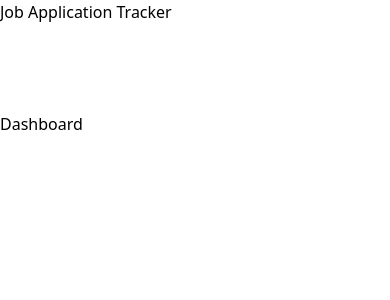
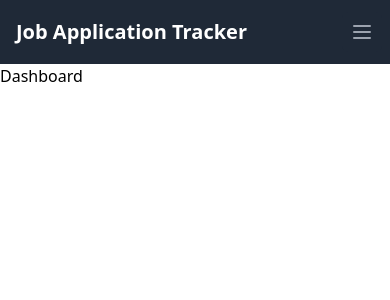
Before and after one commit to hasantohidul/job-application-tracker, a React (Create React App) app: page / in a window 390 px wide. Shown: the top 300 px of the page. Built offline with nearby package versions, Linux system fonts and the light colour scheme.

Commit message:
refactor: replace Bootstrap navbar with Tailwind responsive navbar

```diff
--- a/src/components/Navbar.js
+++ b/src/components/Navbar.js
@@ -1,44 +1,93 @@
-import React from "react";
+import React, { useState } from "react";
 import { Link } from "react-router-dom";
 import ThemeSwitcher from "./ThemeSwitcher";
 
-// Navbar component for navigation
 function Navbar() {
+  const [isOpen, setIsOpen] = useState(false);
   return (
-    <nav className="navbar navbar-expand-lg bg-body-tertiary container">
-      <div className="container-fluid">
-        <Link className="navbar-brand" to="/">
+    <nav className="bg-gray-800">
+      <div className="max-w-7xl mx-auto px-4 sm:px-6 lg:px-8">
+        <div className="flex items-center justify-between h-16">
+          <div className="flex items-center">
+            <Link className="text-white font-bold text-xl" to="/">
               Job Application Tracker
             </Link>
-        <button
-          className="navbar-toggler"
-          type="button"
-          data-bs-toggle="collapse"
-          data-bs-target="#navbarSupportedContent"
-          aria-controls="navbarSupportedContent"
-          aria-expanded="false"
-          aria-label="Toggle navigation"
+          </div>
+          <div className="flex">
+            <div className="hidden md:block">
+              <div className="ml-10 items-baseline space-x-4">
+                <Link
+                  className="text-gray-300 hover:bg-gray-700 hover:text-white px-3 py-2 rounded-md text-sm font-medium"
+                  to="/dashboard"
                 >
-          <span className="navbar-toggler-icon"></span>
-        </button>
-        <div className="collapse navbar-collapse" id="navbarSupportedContent">
-          <ul className="navbar-nav ms-auto mb-4 mb-lg-0">
-            <li className="nav-item">
-              <Link className="nav-link" to="/dashboard">
                   Dashboard
                 </Link>
-            </li>
-            <li className="nav-item">
-              <Link className="nav-link" to="/add-job">
+                <Link
+                  className="text-gray-300 hover:bg-gray-700 hover:text-white px-3 py-2 rounded-md text-sm font-medium"
+                  to="/add-job"
+                >
                   Add Job
                 </Link>
-            </li>
-            <li>
                 <ThemeSwitcher />
-            </li>
-          </ul>
               </div>
             </div>
+            <div className="-mr-2 flex md:hidden">
+              <button
+                className="bg-gray-800 inline-flex items-center justify-center p-2 rounded-md text-gray-400 hover:text-white hover: bg-gray-700 focus:outline-none"
+                onClick={() => setIsOpen(!isOpen)}
+                type="button"
+                aria-controls="mobile-menu"
+                aria-expanded="false"
+              >
+                <span className="sr-only">Open Main Menu</span>
+                {!isOpen ? (
+                  <svg
+                    className="block h-6 w-6"
+                    xmlns="http://www.w3.org/2000/svg"
+                    fill="none"
+                    viewBox="0 0 24 24"
+                    stroke="currentColor"
+                    aria-hidden="true"
+                  >
+                    <path
+                      strokeLinecap="round"
+                      strokeLinejoin="round"
+                      strokeWidth="2"
+                      d="M4 6h16M4 12h16M4 18h16"
+                    />
+                  </svg>
+                ) : (
+                  <svg
+                    className="block h-6 w-6"
+                    xmlns="http://www.w3.org/2000/svg"
+                    fill="none"
+                    viewBox="0 0 24 24"
+                    stroke="currentColor"
+                    aria-hidden="false"
+                  >
+                    <path
+                      strokeLinecap="round"
+                      strokeLinejoin="round"
+                      strokeWidth="2"
+                      d="M6 18L18 6M6 6l12 12"
+                    />
+                  </svg>
+                )}
+              </button>
+            </div>
+          </div>
+        </div>
+      </div>
+      {/* Mobile Menu */}
+      {isOpen && (
+        <div className="md:hidden" id="mobile-menu">
+          <div className="px-2 pt-2 pb-3 space-y-1 sm:px-3">
+            <Link className="text-gray-300 hover:bg-gray-700 hover:text-white block px-3 py-2 rounded-md text-base font-medium" to="/dashboard">Dashboard</Link>
+            <Link className="text-gray-300 hover:bg-gray-700 hover:text-white block px-3 py-2 rounded-md text-base font-medium" to="/add-job">Add Job</Link>
+            <ThemeSwitcher />
+          </div>
+        </div>
+      )}
     </nav>
   );
 }
```
Lines whose indentation alone changed are shown as unchanged.
